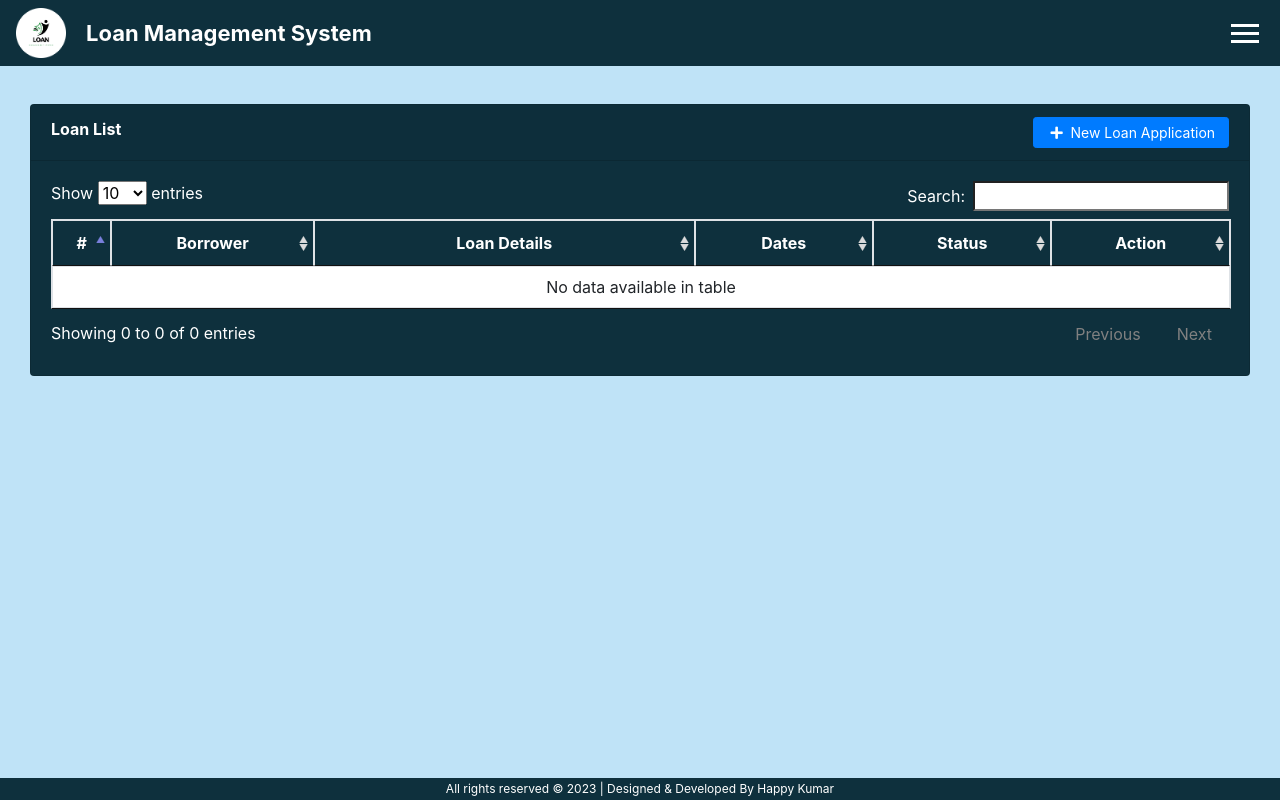
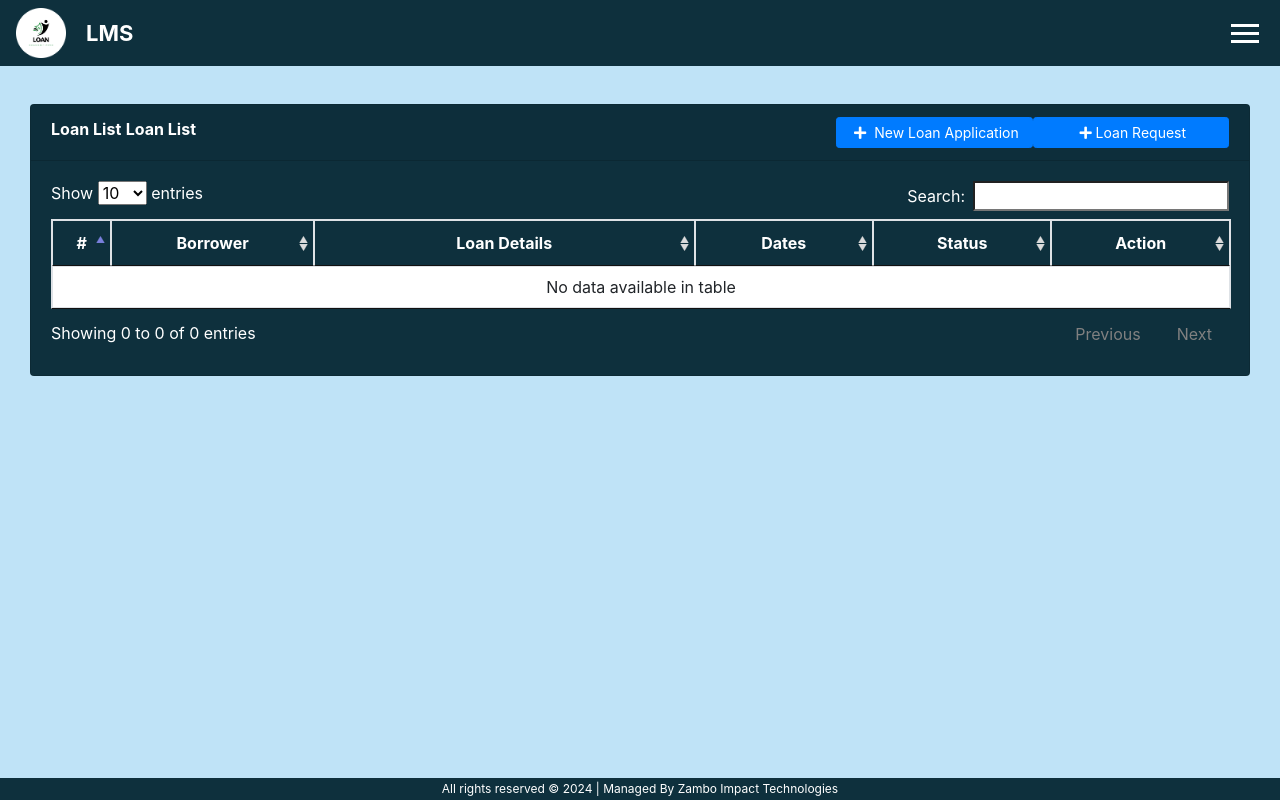
Before and after one commit to Borisbwalyajr/LMS, a PHP site: page /index.php?page=loans in a window 1280 px wide. Run offline with PHP 8.4, Linux system fonts and the light colour scheme; the visitor is signed in with stand-in values (Sample User, id 1); data comes from the database, SQL or seed files in the repository; data that the repository does not hold is empty; some libraries are stand-ins or nearby versions.

Commit message:
setting up files

```diff
--- a/index.php
+++ b/index.php
@@ -81,7 +81,7 @@
   </div>
 </div>
 
-  <footer>All rights reserved &copy; 2023 | Designed & Developed By Happy Kumar</footer>
+  <footer>All rights reserved &copy; 2024 | Managed By Zambo Impact Technologies</footer>
 </body>
 <script>
 	 window.start_load = function(){
--- a/loans.php
+++ b/loans.php
@@ -7,6 +7,10 @@
 <div class="col-lg-12">
 	<div class="card">
 		<div class="card-header" style="color: white !important;">
+		<large class="card-title">
+				<b>Loan List</b>
+				<button class="btn btn-primary btn-sm btn-block col-md-2 float-right" type="button" id=""><i class="fa fa-plus" style="width: 20px;"></i>Loan Request</button>
+			</large>
 			<large class="card-title">
 				<b>Loan List</b>
 				<button class="btn btn-primary btn-sm btn-block col-md-2 float-right" type="button" id="new_application"><i class="fa fa-plus" style="width: 20px;"></i> New Loan Application</button>
--- a/login.php
+++ b/login.php
@@ -5,7 +5,7 @@
   <meta charset="utf-8">
   <meta content="width=device-width, initial-scale=1.0" name="viewport">
   <link rel="icon" href="new_UI/img/logo.png">
-  <title>Login | Loan Management System</title>
+  <title>Login | LMS</title>
 
 
 <?php include('./header.php'); ?>
@@ -24,7 +24,7 @@ header("location:index.php?page=home");
 
 
   <main id="main">
-  	<h1>Loan Management System</h1>
+  	<h1>LMS</h1>
 
 	<div id="login-body">
 		<div class="card">
@@ -48,7 +48,7 @@ header("location:index.php?page=home");
 		</div>
 	</div>
 
-	<footer>All rights reserved &copy; 2023 | Designed & Developed By Happy Kumar</footer>
+	<footer>All rights reserved &copy; 2024 | Managed By Zambo Impact Technologies</footer>
   </main>
 
 
--- a/topbar.php
+++ b/topbar.php
@@ -5,7 +5,7 @@
 <nav class="navbar">
   <div class="logo">
     <a href="index.php?page=home"><img src="new_UI/img/logo.png" alt="logo"></a>
-    <h4 class="title">Loan Management System</h4>
+    <h4 class="title">LMS</h4>
   </div>
 
   <div class="ham" id="hamburger">
```
